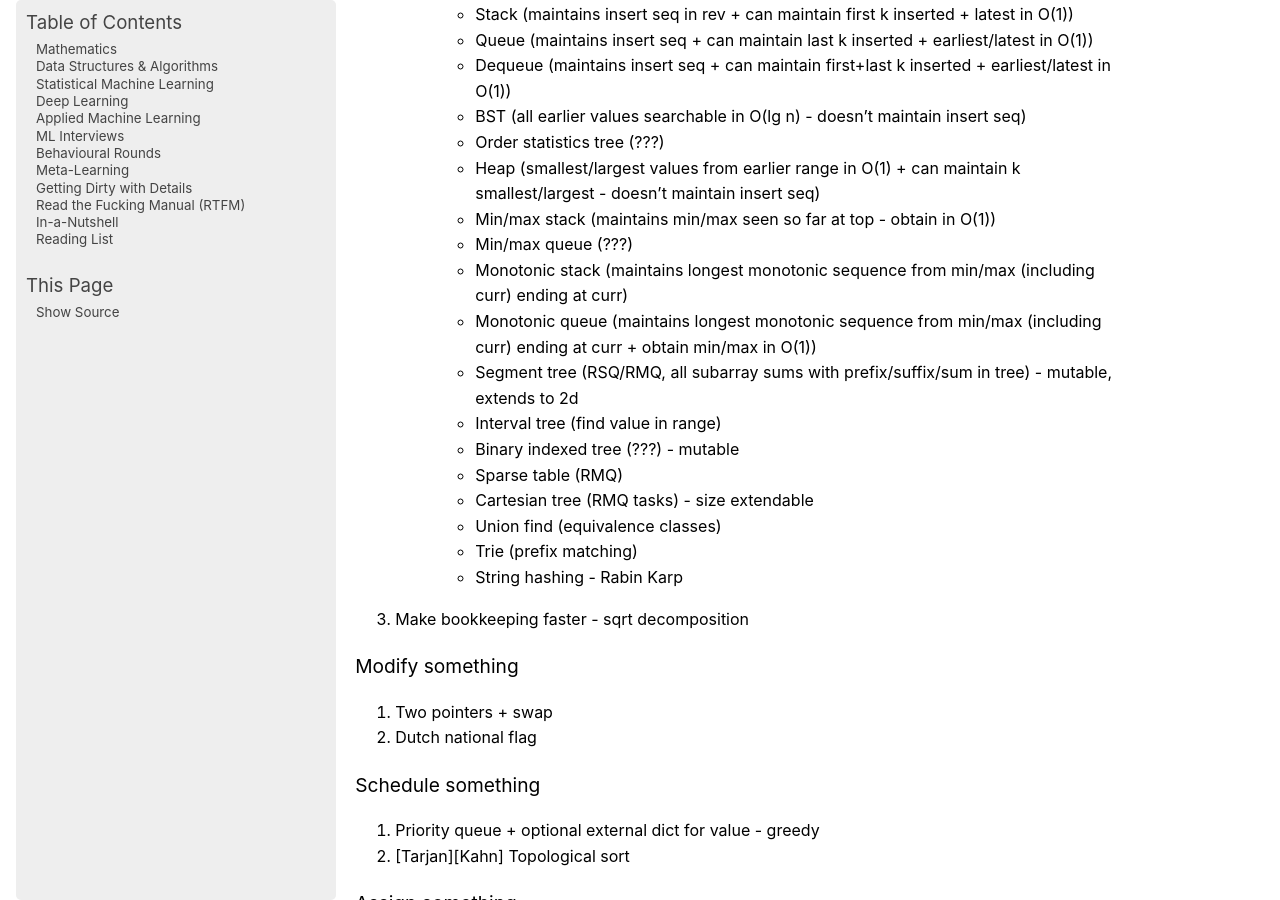
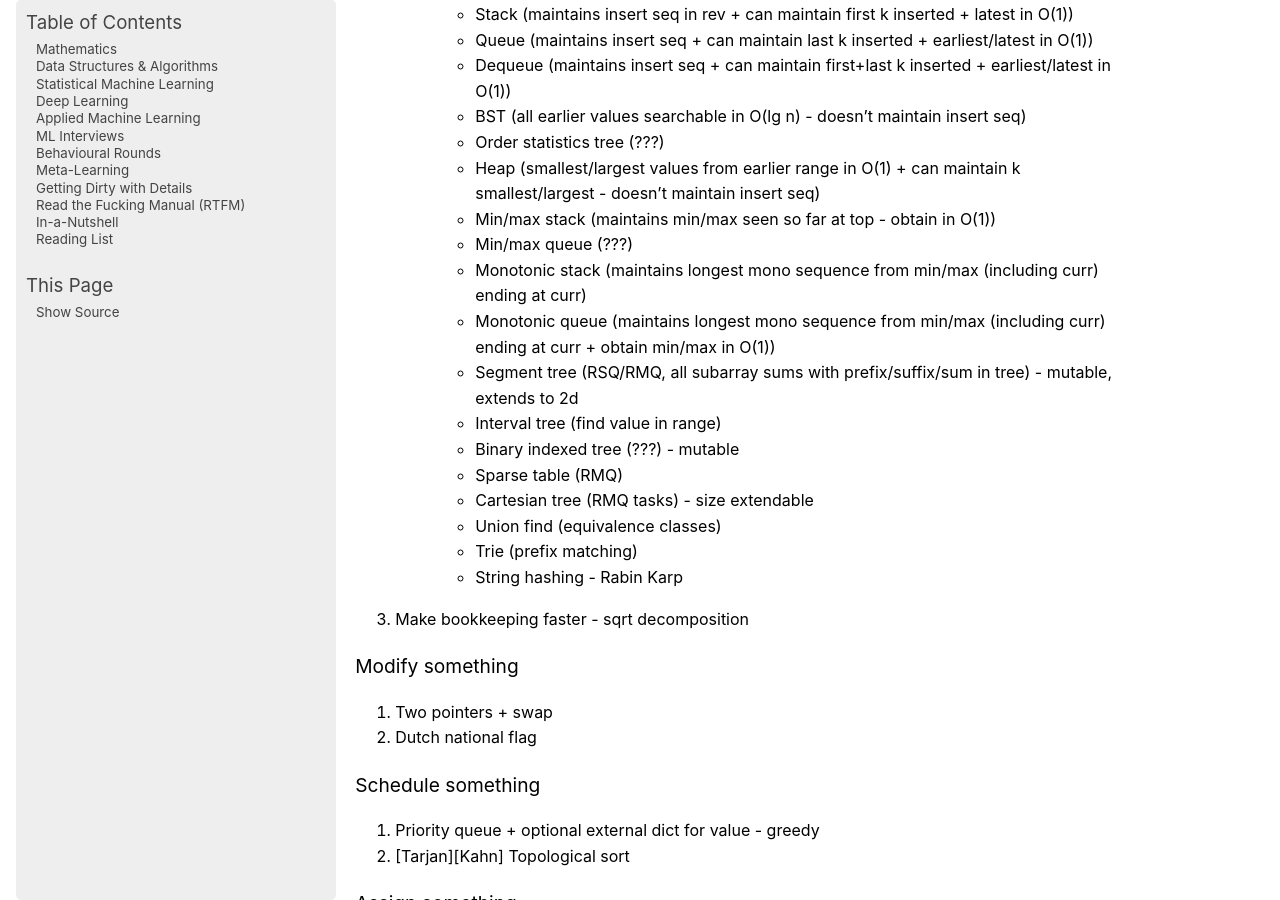
Before and after one commit to uselesstechjunks/leetcode, a Sphinx documentation site: the page built from docs/source/dsa/index.rst, in a window 1280 px wide and 900 px high, scrolled down 1309 px. Built offline with Sphinx 7.4.7, drawn with Linux system fonts in a browser that asks for light colours; pages that are not in the unit, such as notebooks, are missing from menus.

Commit message:
Update index.rst

```diff
--- a/docs/source/dsa/index.rst
+++ b/docs/source/dsa/index.rst
@@ -50,8 +50,8 @@ Find something
 	- Heap (smallest/largest values from earlier range in O(1) + can maintain k smallest/largest - doesn't maintain insert seq)
 	- Min/max stack (maintains min/max seen so far at top - obtain in O(1))
 	- Min/max queue (???)
-	- Monotonic stack (maintains longest monotonic sequence from min/max (including curr) ending at curr)
-	- Monotonic queue (maintains longest monotonic sequence from min/max (including curr) ending at curr + obtain min/max in O(1))
+	- Monotonic stack (maintains longest mono sequence from min/max (including curr) ending at curr)
+	- Monotonic queue (maintains longest mono sequence from min/max (including curr) ending at curr + obtain min/max in O(1))
 	- Segment tree (RSQ/RMQ, all subarray sums with prefix/suffix/sum in tree) - mutable, extends to 2d
 	- Interval tree (find value in range)
 	- Binary indexed tree (???) - mutable
```
